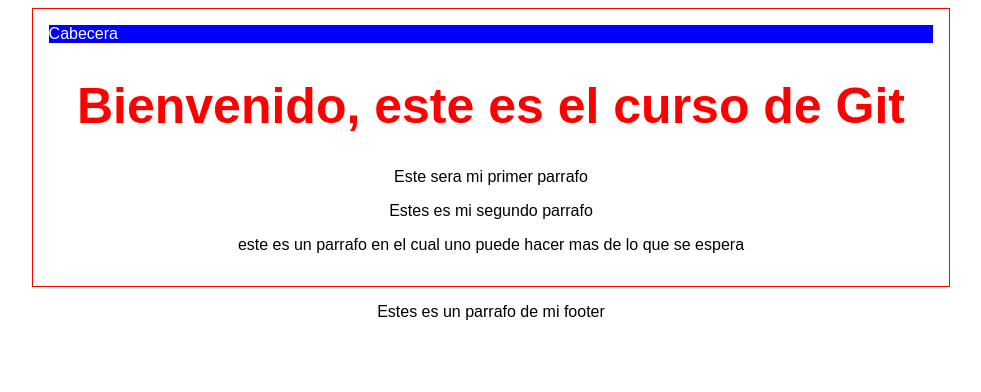
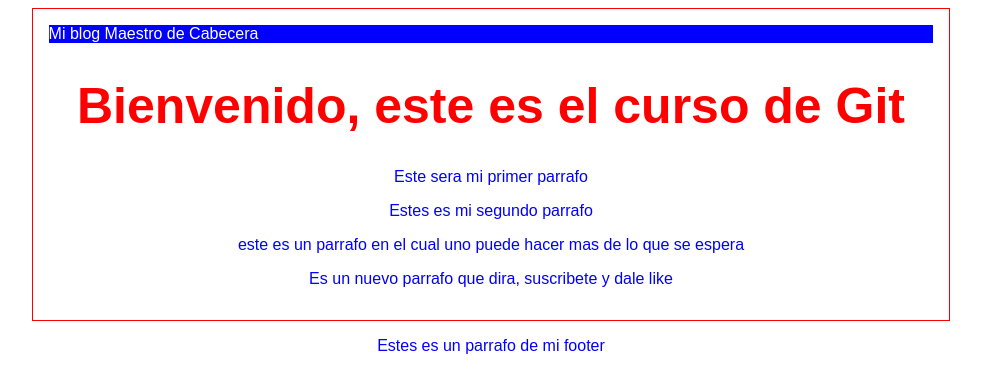
Before and after one commit to Fersustayta/Hyperblog, a plain HTML site: page index.html in a window 1280 px wide. Shown: the whole page, without its empty margins (149-1130 px from the left). Drawn offline with Linux system fonts and the light colour scheme.

Commit message:
Cambie la cabecera y agrege nuevo parrafo de dale like

```diff
--- a/css/style.css
+++ b/css/style.css
@@ -3,7 +3,7 @@ body{
     font: size 34px;
     font-family: Arial, Helvetica, sans-serif;
     background-color: white ;
-    color: black;
+    color: blue;
 }
 #container{
     width: 70%;
--- a/index.html
+++ b/index.html
@@ -7,13 +7,14 @@
     <body>
         <div id="container">
             <div id="cabecera">
-                Cabecera
+                Mi blog Maestro de Cabecera
             </div>
             <div id="post">
                 <h1>Bienvenido, este es el curso de Git</h1>
                 <p>Este sera mi primer parrafo</p>
                 <p>Estes es mi segundo parrafo</p>
                 <p>este es un parrafo en el cual uno puede hacer mas de lo que se espera</p>
+                <p>Es un nuevo parrafo que dira, suscribete y dale like</p>
 
             </div>
         </div>
```
